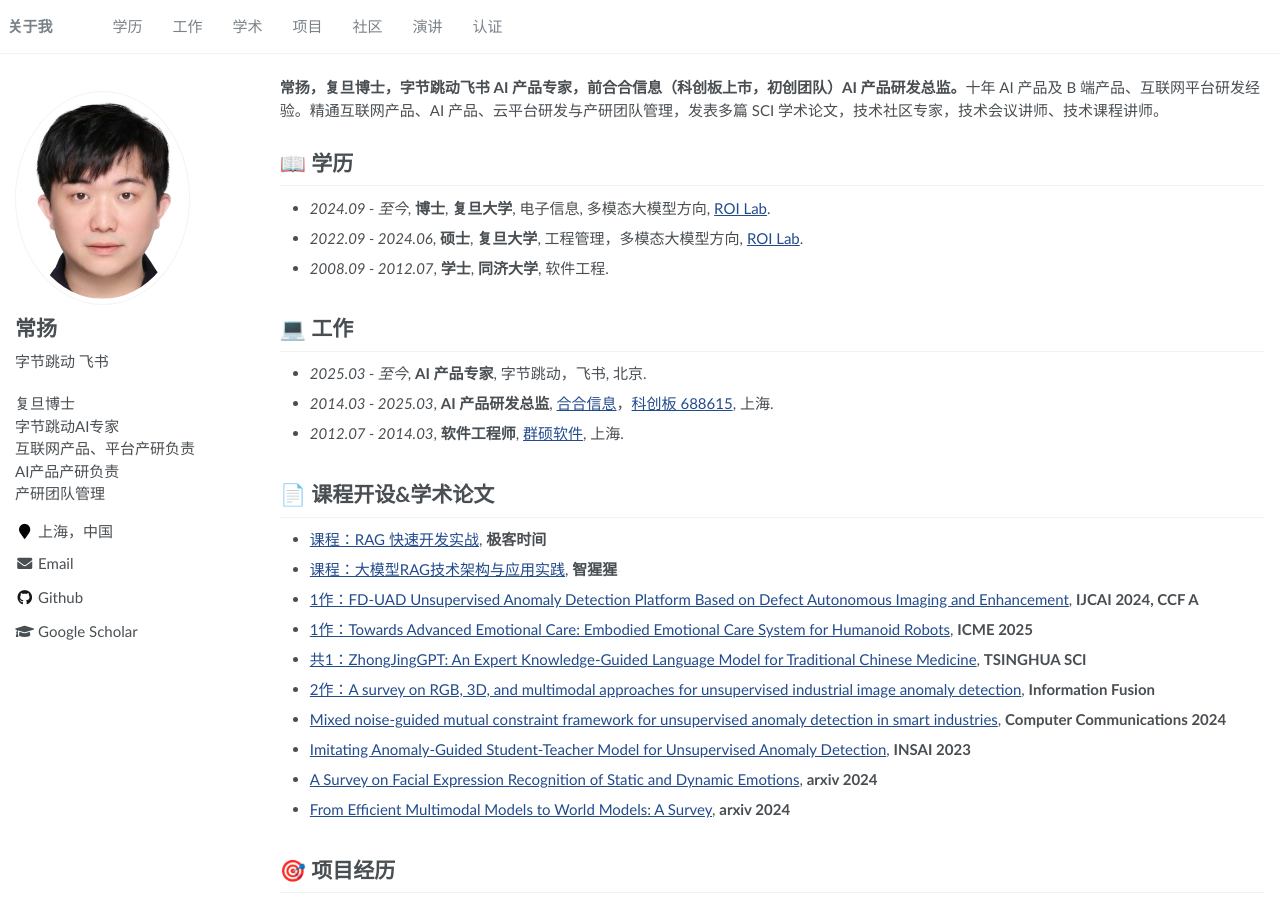
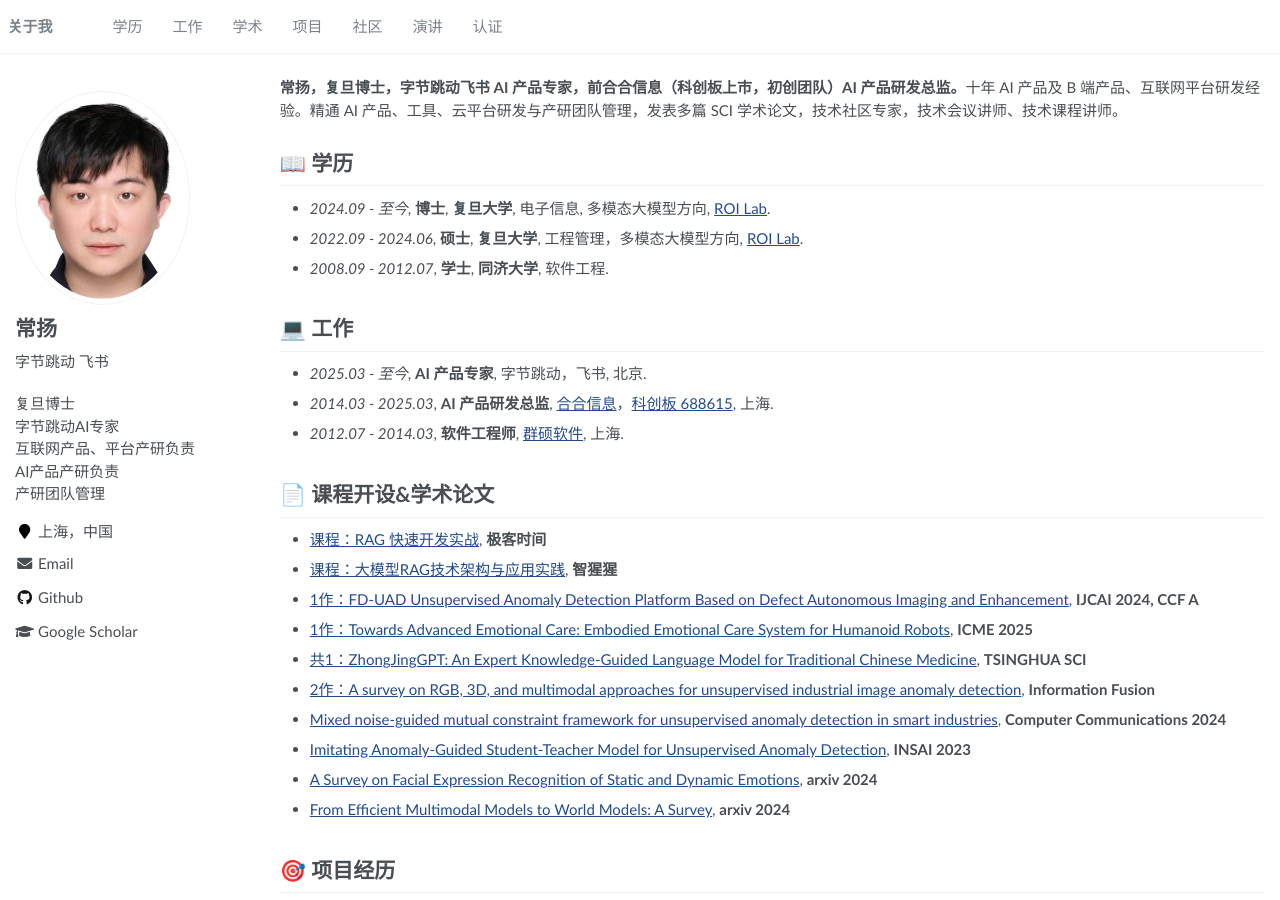
Before and after one commit to yangchangcy/yangchangcy.github.io, a Jekyll site: the page built from _pages/about.md, in a window 1280 px wide and 900 px high. Built offline with Jekyll 4.4.1, drawn with Linux system fonts in a browser that asks for light colours.

Commit message:
Update bio: rephrase expertise summary
Co-Authored-By: Claude Opus 4.7 <noreply@anthropic.com>

```diff
--- a/_pages/about.md
+++ b/_pages/about.md
@@ -17,7 +17,7 @@ redirect_from:
 
 <span class='anchor' id='about-me'></span>
 
-**常扬，复旦博士，字节跳动飞书 AI 产品专家，前合合信息（科创板上市，初创团队）AI 产品研发总监。**十年 AI 产品及 B 端产品、互联网平台研发经验。精通互联网产品、AI 产品、云平台研发与产研团队管理，发表多篇 SCI 学术论文，技术社区专家，技术会议讲师、技术课程讲师。
+**常扬，复旦博士，字节跳动飞书 AI 产品专家，前合合信息（科创板上市，初创团队）AI 产品研发总监。**十年 AI 产品及 B 端产品、互联网平台研发经验。精通 AI 产品、工具、云平台研发与产研团队管理，发表多篇 SCI 学术论文，技术社区专家，技术会议讲师、技术课程讲师。
 
 <span class='anchor' id='education'></span>
 # 📖 学历
```
Also changed, not shown: README.md (+1 -1 lines).
